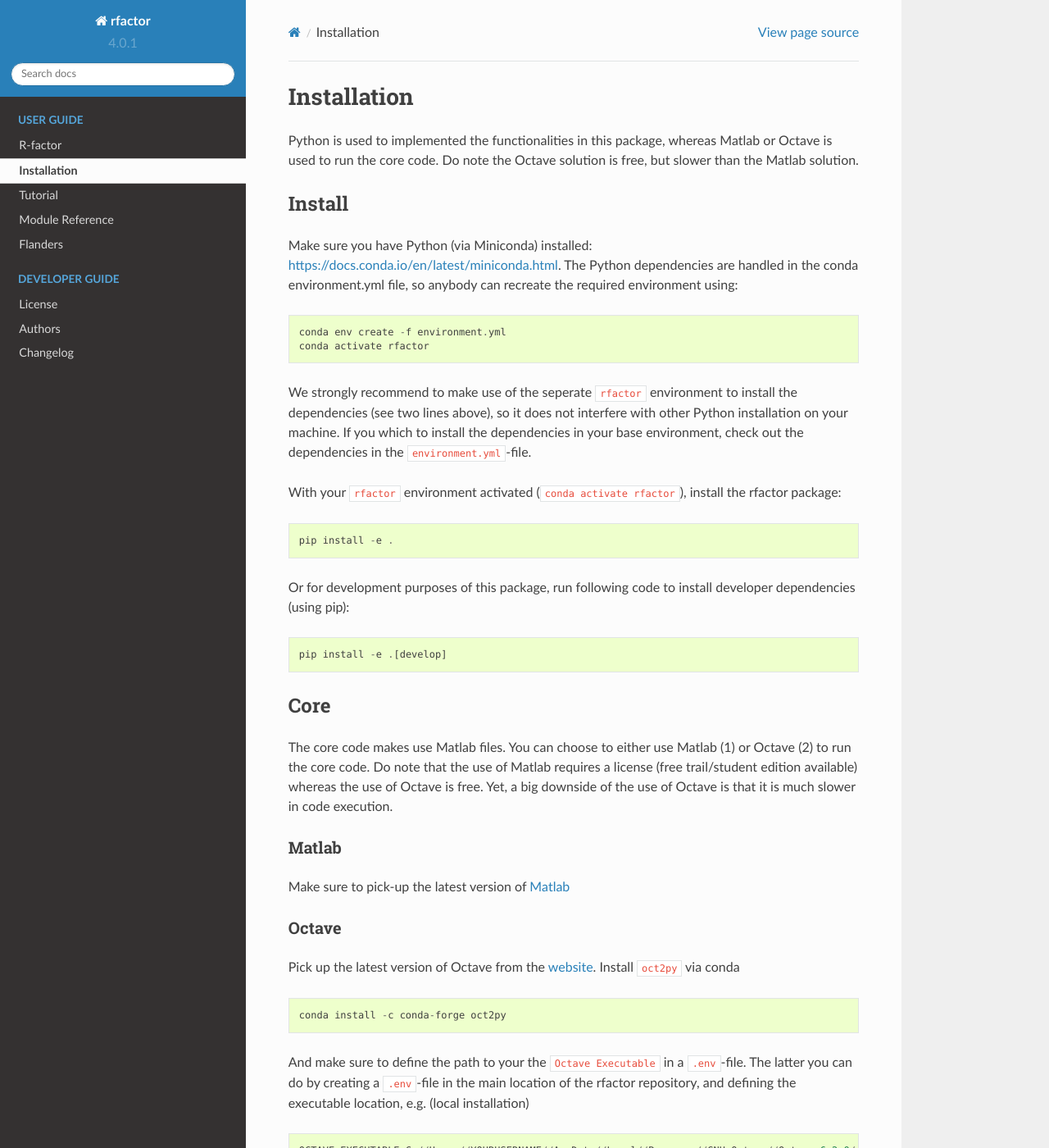
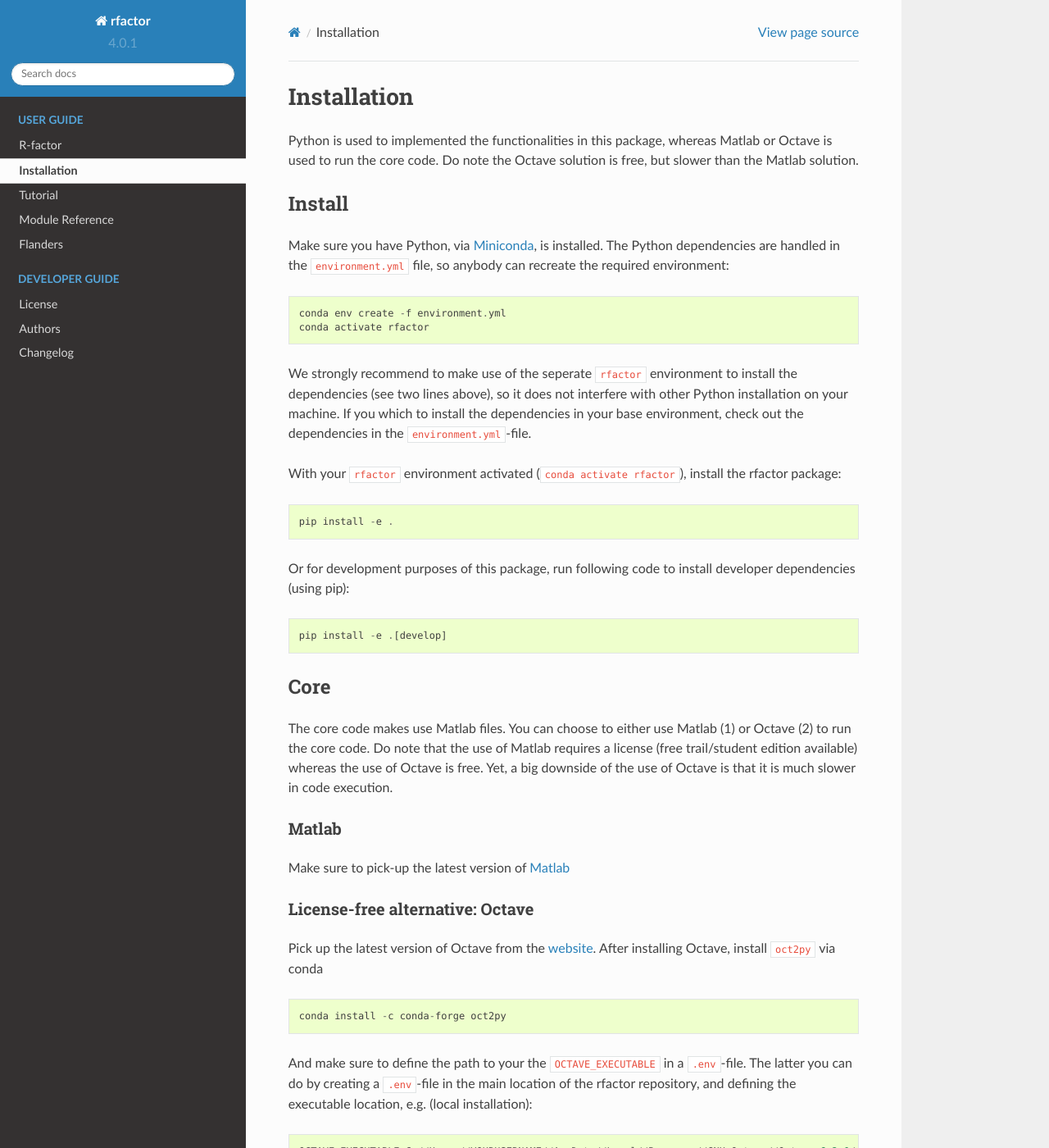
Before and after one commit to watem-sedem/rfactor, a Sphinx documentation site: the page built from docs/installation.rst, in a window 1280 px wide and 1400 px high. Shown: the whole window at 82% size. Built offline with Sphinx 7.4.7 and the Read the Docs theme 2.0.0, drawn with Linux system fonts in a browser that asks for light colours; the version number is read from the project's files by our own code; some of the changed text lies outside the part shown.

Commit message:
corrections readme and installation.rst on how to install Octave

````diff
--- a/docs/installation.rst
+++ b/docs/installation.rst
@@ -10,10 +10,10 @@ free, but slower than the Matlab solution.
 Install
 -------
 
-Make sure you have Python (via Miniconda) installed:
-https://docs.conda.io/en/latest/miniconda.html. The Python dependencies are
-handled in the conda environment.yml file, so anybody can recreate the
-required environment using:
+Make sure you have Python, via
+`Miniconda <https://docs.conda.io/en/latest/miniconda.html>`_, is installed.
+The Python dependencies are handled in the ``environment.yml`` file, so
+anybody can recreate the required environment:
 
 ::
 
@@ -57,28 +57,28 @@ Make sure to pick-up the
 latest version of
 `Matlab <https://nl.mathworks.com/products/matlab.html?requestedDomain=>`__
 
-Octave
-~~~~~~
+License-free alternative: Octave
+~~~~~~~~~~~~~~~~~~~~~~~~~~~~~~~~
 Pick up the latest version of Octave from the
-`website <https://www.gnu.org/software/octave/index>`__. Install ``oct2py``
-via conda
+`website <https://www.gnu.org/software/octave/index>`__. After installing
+Octave, install ``oct2py`` via conda
 
 ::
 
     conda install -c conda-forge oct2py
 
-And make sure to define the path to your the ``Octave Executable`` in a
+And make sure to define the path to your the ``OCTAVE_EXECUTABLE`` in a
 ``.env``-file. The latter you can do by creating a ``.env``-file in the main
 location of the rfactor repository, and defining the executable location,
-e.g. (local installation)
+e.g. (local installation):
 
 ::
 
     OCTAVE_EXECUTABLE=C://Users//YOURUSERNAME//AppData//Local//Programs//GNU Octave//Octave-6.2.0//mingw64//bin//octave-cli-6.2.0.exe
 
 for a windows-based system. Make sure to check where Octave is installed on
-your computer! The ```python-dotenv``-package installed with the installation
-of the rfactor package will use the ``.env``-file to check your installation.
+your computer! The ```python-dotenv``-package (installed with the installation
+of the rfactor package) will use the ``.env``-file to check your installation.
 
 
 Development
````
Also changed, not shown: README.md (+8 -7 lines), README.rst (+5 -4 lines).
